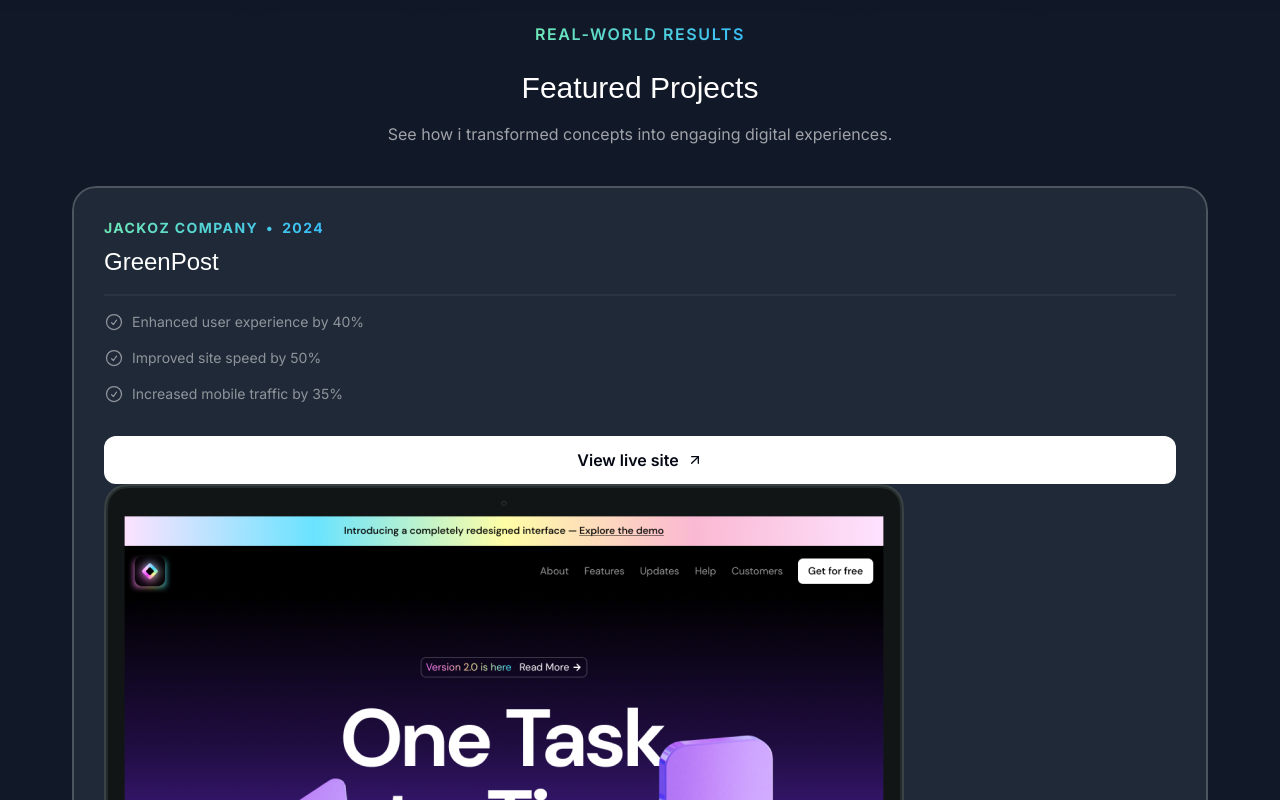
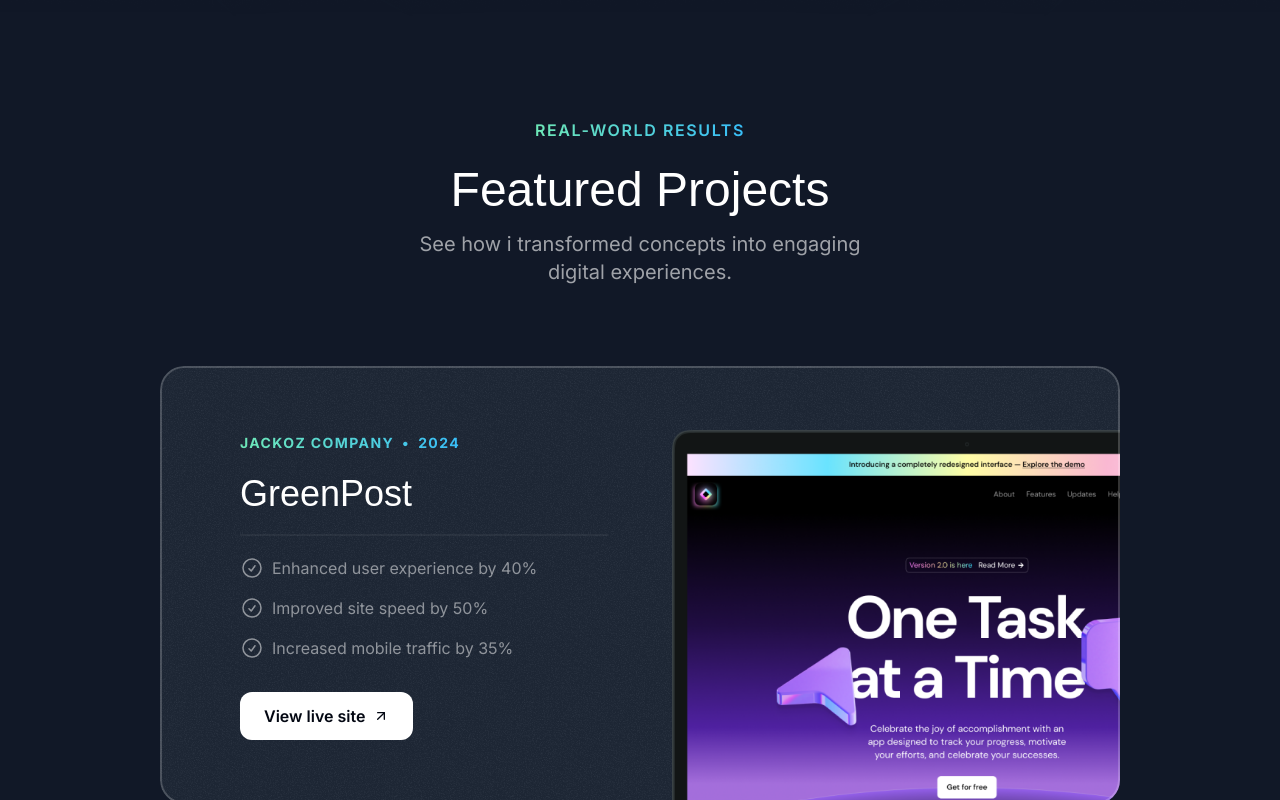
Before and after one commit to JacKoz7/Portfolio, a Next.js app: page / in a window 1280 px wide. Shown: the part 900-1700 px from the top of the page. Built offline with nearby package versions, Linux system fonts and the light colour scheme; a web font is replaced by a local one.

Commit message:
Next step: Tape section

```diff
--- a/src/app/globals.css
+++ b/src/app/globals.css
@@ -11,3 +11,9 @@
     @apply absolute inset-0  border-2 top-1/2 left-1/2 -translate-x-1/2 -translate-y-1/2 rounded-full border-emerald-300/5 shadow-[0_0_80px_inset] shadow-emerald-300/5
   }
 }
+
+@layer utilities{
+  .container {
+    @apply lg:max-w-5xl
+  }
+}
--- a/src/sections/Projects.tsx
+++ b/src/sections/Projects.tsx
@@ -1,6 +1,7 @@
 import darkSaasLandingPage from "@/assets/images/dark-saas-landing-page.png";
 import lightSaasLandingPage from "@/assets/images/light-saas-landing-page.png";
 import aiStartupLandingPage from "@/assets/images/ai-startup-landing-page.png";
+import grainImage from "@/assets/images/grain.jpg";
 import CheckCircleIcon from "@/assets/icons/check-circle.svg";
 import ArrowUpRight from "@/assets/icons/arrow-up-right.svg";
 import Image from "next/image";
@@ -33,7 +34,7 @@
   {
     company: "JacKoz Company",
     year: "2025",
-    title: "EasySpeak - Typescript translator created using AWS",
+    title: "EasySpeak ",
     results: [
       { title: "Enhanced user experience by 40%" },
       { title: "Improved site speed by 50%" },
@@ -46,6 +47,7 @@
 
 export const ProjectsSection = () => {
   return (
+    <section className="pb-16 lg:py-24">
       <div className="container">
         <div className="flex justify-center">
           <p className="uppercase font-semibold tracking-widest bg-gradient-to-r from-emerald-300 to-sky-400 bg-clip-text text-transparent text-center">
@@ -53,48 +55,65 @@
           </p>
         </div>
 
-      <h2 className="font-serif text-3xl text-center mt-6">
+        <h2 className="font-serif text-3xl md:text-5xl text-center mt-6">
           Featured Projects
         </h2>
-      <p className="text-center text-white/60 mt-4">
+        <p className="text-center md:text-lg lg:text-xl text-white/60 mt-4 max-w-md mx-auto">
           See how i transformed concepts into engaging digital experiences.
         </p>
-      <div className="flex flex-col mt-10">
+        <div className="flex flex-col gap-20  mt-10 md:mt-20">
           {portfolioProjects.map((project) => (
             <div
               key={project.title}
-            className="bg-gray-800 p-8 rounded-3xl relative overflow-hidden z-0 after:z-10 after:content-[''] after:absolute after:inset-0 after:outline-2 after:outline after:-outline-offset-2 after:rounded-3xl after:outline-white/20"
+              className="bg-gray-800 pt-8 pr-8 pl-8 rounded-3xl relative overflow-hidden z-0 after:z-10 after:content-[''] after:absolute after:inset-0 after:outline-2 after:outline after:-outline-offset-2 after:rounded-3xl after:outline-white/20 after:pointer-events-none md:pt-12 md:px-10 lg:pt-16 lg:px-20"
             >
-            <div className="flex">
+              <div
+                className="absolute inset-0 -z-10 opacity-5"
+                style={{
+                  backgroundImage: `url(${grainImage.src})`,
+                }}
+              ></div>
+              <div className="lg:grid lg:grid-cols-2 lg:gap-16">
+                <div className="lg:pb-16">
                   <div className="bg-gradient-to-r from-emerald-300 to-sky-400 inline-flex gap-2 font-bold uppercase tracking-widest text-sm text-transparent bg-clip-text ">
                     <span>{project.company}</span>
                     <span>&bull;</span>
                     <span>{project.year}</span>
                   </div>
-            </div>
-            <h3 className="font-serif text-2xl mt-2">{project.title}</h3>
-            <hr className="border-t-2 border-white/5 mt-4" />
-            <ul className="flex flex-col gap-4 mt-4">
+                  <h3 className="font-serif text-2xl mt-2 md:mt-5 md:text-4xl ">
+                    {project.title}
+                  </h3>
+                  <hr className="border-t-2 border-white/5 mt-4 md:mt-5" />
+                  <ul className="flex flex-col gap-4 mt-4 md:mt-5">
                     {project.results.map((result) => (
                       <li
                         key={result.title}
-                  className="flex gap-2 text-sm text-white/50"
+                        className="flex gap-2 text-sm md:text-base text-white/50"
                       >
-                  <CheckCircleIcon className="size-5" />
+                        <CheckCircleIcon className="size-5 md:size-6" />
                         <span>{result.title}</span>
                       </li>
                     ))}
                   </ul>
                   <a href={project.link}>
-              <button className="bg-white text-gray-950 h-12 w-full rounded-xl font-semibold inline-flex items-center justify-center gap-2 mt-8">
+                    <button className="bg-white text-gray-950 h-12 w-full rounded-xl font-semibold inline-flex items-center justify-center gap-2 mt-8 md:w-auto px-6">
                       <span>View live site</span>
                       <ArrowUpRight className="size-4" />
                     </button>
                   </a>
-            <Image src={project.image} alt={project.title} />
+                </div>
+                <div className="relative">
+                  <Image
+                    src={project.image}
+                    alt={project.title}
+                    className="mt-8 -mb-4 md:-mb-0 lg:mt-0 lg:absolute lg:h-full lg:w-auto lg:max-w-none "
+                  />
+                </div>
+              </div>
             </div>
           ))}
         </div>
       </div>
+    </section>
   );
 };
```
Lines whose indentation alone changed are shown as unchanged.
